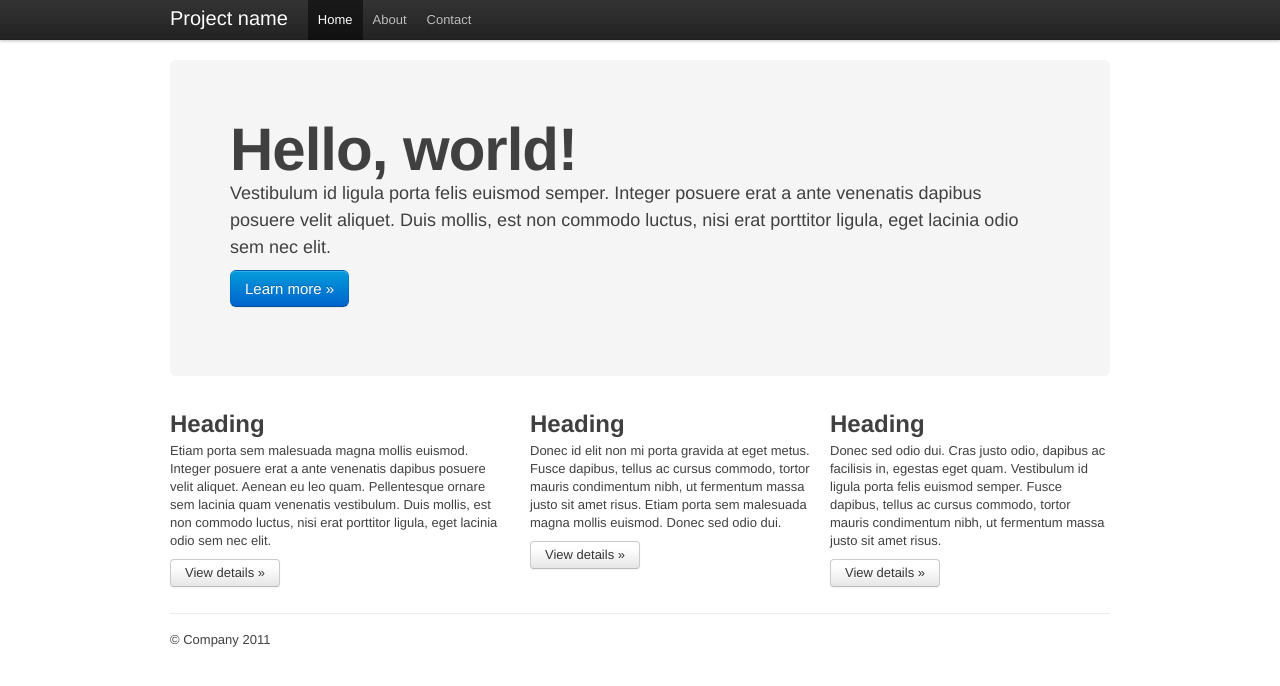
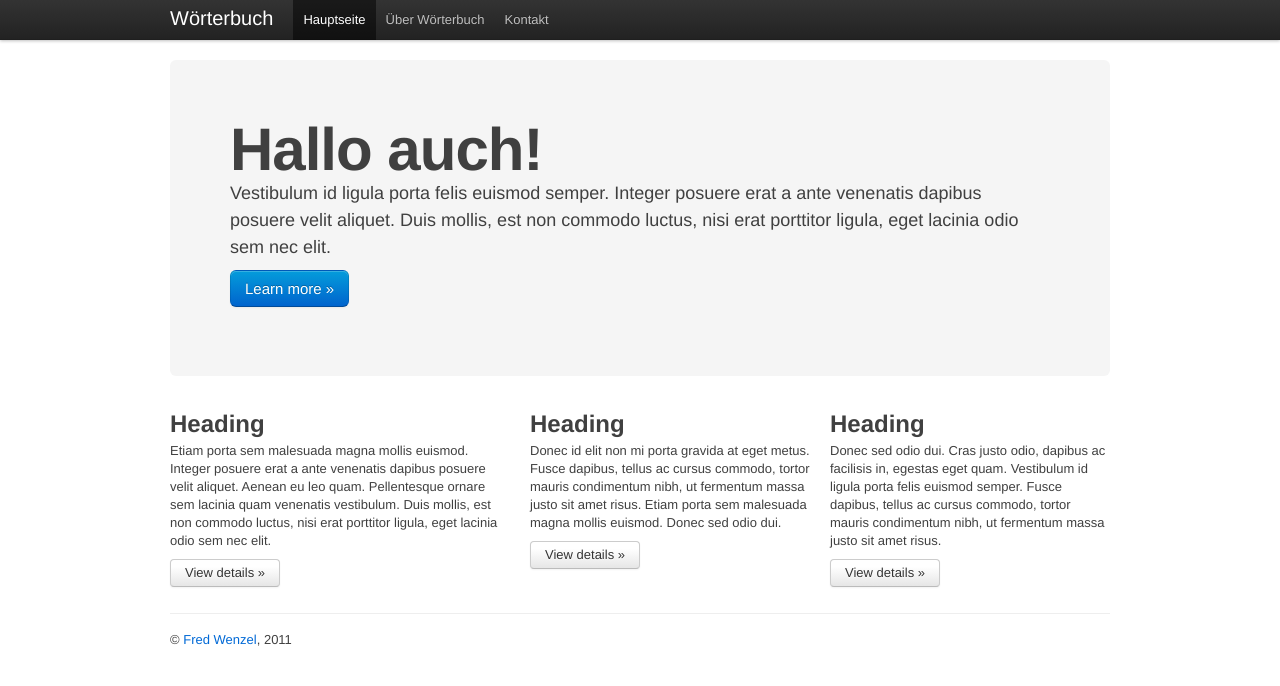
Before and after one commit to fwenzel/strassendeutsch, a Flask app: page / in a window 1280 px wide. Shown: the top 686 px of the page. Run offline with Flask 2, Linux system fonts and the light colour scheme.

Commit message:
Favicon, some text

```diff
--- /dev/null
+++ b/woerterbuch/static/css/base.css
@@ -0,0 +1,3 @@
+body {
+    padding-top: 60px;
+}
--- a/woerterbuch/templates/base.html
+++ b/woerterbuch/templates/base.html
@@ -2,25 +2,18 @@
 <html lang="de">
   <head>
     <meta charset="utf-8">
-    <title>Bootstrap, from Twitter</title>
-    <meta name="description" content="">
-    <meta name="author" content="">
+    <title>{% block title %}Wörterbuch{% endblock %}</title>
+    <meta name="description" content="Ein Wörterbuch der deutschen Umgangssprache">
+    <meta name="author" content="Fred Wenzel, 2011">
 
     {# Le HTML5 shim, for IE6-8 support of HTML elements #}
     <!--[if lt IE 9]>
       <script src="//html5shim.googlecode.com/svn/trunk/html5.js"></script>
     <![endif]-->
 
-    {# Le styles #}
     <link href="{{ url_for('static', filename='css/bootstrap.min.css') }}" rel="stylesheet">
-    <style type="text/css">
-      body {
-        padding-top: 60px;
-      }
-    </style>
-
-    <!-- Le fav and touch icons -->
-    <link rel="shortcut icon" href="images/favicon.ico">
+    <link href="{{ url_for('static', filename='css/base.css') }}" rel="stylesheet">
+    <link rel="shortcut icon" href="{{ url_for('static', filename='favicon.ico') }}">
   </head>
 
   <body>
@@ -28,46 +21,21 @@
     <div class="topbar">
       <div class="fill">
         <div class="container">
-          <a class="brand" href="#">Project name</a>
+          <a class="brand" href="{{ url_for('index') }}">Wörterbuch</a>
           <ul class="nav">
-            <li class="active"><a href="#">Home</a></li>
-            <li><a href="#about">About</a></li>
-            <li><a href="#contact">Contact</a></li>
+            <li class="active"><a href="#">Hauptseite</a></li>
+            <li><a href="#about">Über Wörterbuch</a></li>
+            <li><a href="#contact">Kontakt</a></li>
           </ul>
         </div>
       </div>
     </div>
 
     <div class="container">
-
-      <!-- Main hero unit for a primary marketing message or call to action -->
-      <div class="hero-unit">
-        <h1>Hello, world!</h1>
-        <p>Vestibulum id ligula porta felis euismod semper. Integer posuere erat a ante venenatis dapibus posuere velit aliquet. Duis mollis, est non commodo luctus, nisi erat porttitor ligula, eget lacinia odio sem nec elit.</p>
-        <p><a class="btn primary large">Learn more &raquo;</a></p>
-      </div>
-
-      <!-- Example row of columns -->
-      <div class="row">
-        <div class="span6">
-          <h2>Heading</h2>
-          <p>Etiam porta sem malesuada magna mollis euismod. Integer posuere erat a ante venenatis dapibus posuere velit aliquet. Aenean eu leo quam. Pellentesque ornare sem lacinia quam venenatis vestibulum. Duis mollis, est non commodo luctus, nisi erat porttitor ligula, eget lacinia odio sem nec elit.</p>
-          <p><a class="btn" href="#">View details &raquo;</a></p>
-        </div>
-        <div class="span5">
-          <h2>Heading</h2>
-           <p>Donec id elit non mi porta gravida at eget metus. Fusce dapibus, tellus ac cursus commodo, tortor mauris condimentum nibh, ut fermentum massa justo sit amet risus. Etiam porta sem malesuada magna mollis euismod. Donec sed odio dui. </p>
-          <p><a class="btn" href="#">View details &raquo;</a></p>
-       </div>
-        <div class="span5">
-          <h2>Heading</h2>
-          <p>Donec sed odio dui. Cras justo odio, dapibus ac facilisis in, egestas eget quam. Vestibulum id ligula porta felis euismod semper. Fusce dapibus, tellus ac cursus commodo, tortor mauris condimentum nibh, ut fermentum massa justo sit amet risus.</p>
-          <p><a class="btn" href="#">View details &raquo;</a></p>
-        </div>
-      </div>
+      {% block content %}{% endblock %}
 
       <footer>
-        <p>&copy; Company 2011</p>
+        <p>&copy; <a href="http://fredericiana.com">Fred Wenzel</a>, 2011</p>
       </footer>
 
     </div> <!-- /container -->
--- a/woerterbuch/templates/index.html
+++ b/woerterbuch/templates/index.html
@@ -1 +1,28 @@
 {% extends "base.html" %}
+
+{% block content %}
+<div class="hero-unit">
+  <h1>Hallo auch!</h1>
+  <p>Vestibulum id ligula porta felis euismod semper. Integer posuere erat a ante venenatis dapibus posuere velit aliquet. Duis mollis, est non commodo luctus, nisi erat porttitor ligula, eget lacinia odio sem nec elit.</p>
+  <p><a class="btn primary large">Learn more &raquo;</a></p>
+</div>
+
+<!-- Example row of columns -->
+<div class="row">
+  <div class="span6">
+    <h2>Heading</h2>
+    <p>Etiam porta sem malesuada magna mollis euismod. Integer posuere erat a ante venenatis dapibus posuere velit aliquet. Aenean eu leo quam. Pellentesque ornare sem lacinia quam venenatis vestibulum. Duis mollis, est non commodo luctus, nisi erat porttitor ligula, eget lacinia odio sem nec elit.</p>
+    <p><a class="btn" href="#">View details &raquo;</a></p>
+  </div>
+  <div class="span5">
+    <h2>Heading</h2>
+     <p>Donec id elit non mi porta gravida at eget metus. Fusce dapibus, tellus ac cursus commodo, tortor mauris condimentum nibh, ut fermentum massa justo sit amet risus. Etiam porta sem malesuada magna mollis euismod. Donec sed odio dui. </p>
+    <p><a class="btn" href="#">View details &raquo;</a></p>
+ </div>
+  <div class="span5">
+    <h2>Heading</h2>
+    <p>Donec sed odio dui. Cras justo odio, dapibus ac facilisis in, egestas eget quam. Vestibulum id ligula porta felis euismod semper. Fusce dapibus, tellus ac cursus commodo, tortor mauris condimentum nibh, ut fermentum massa justo sit amet risus.</p>
+    <p><a class="btn" href="#">View details &raquo;</a></p>
+  </div>
+</div>
+{% endblock %}
```
Also changed, not shown: README.md, woerterbuch/static/favicon.ico (added).
